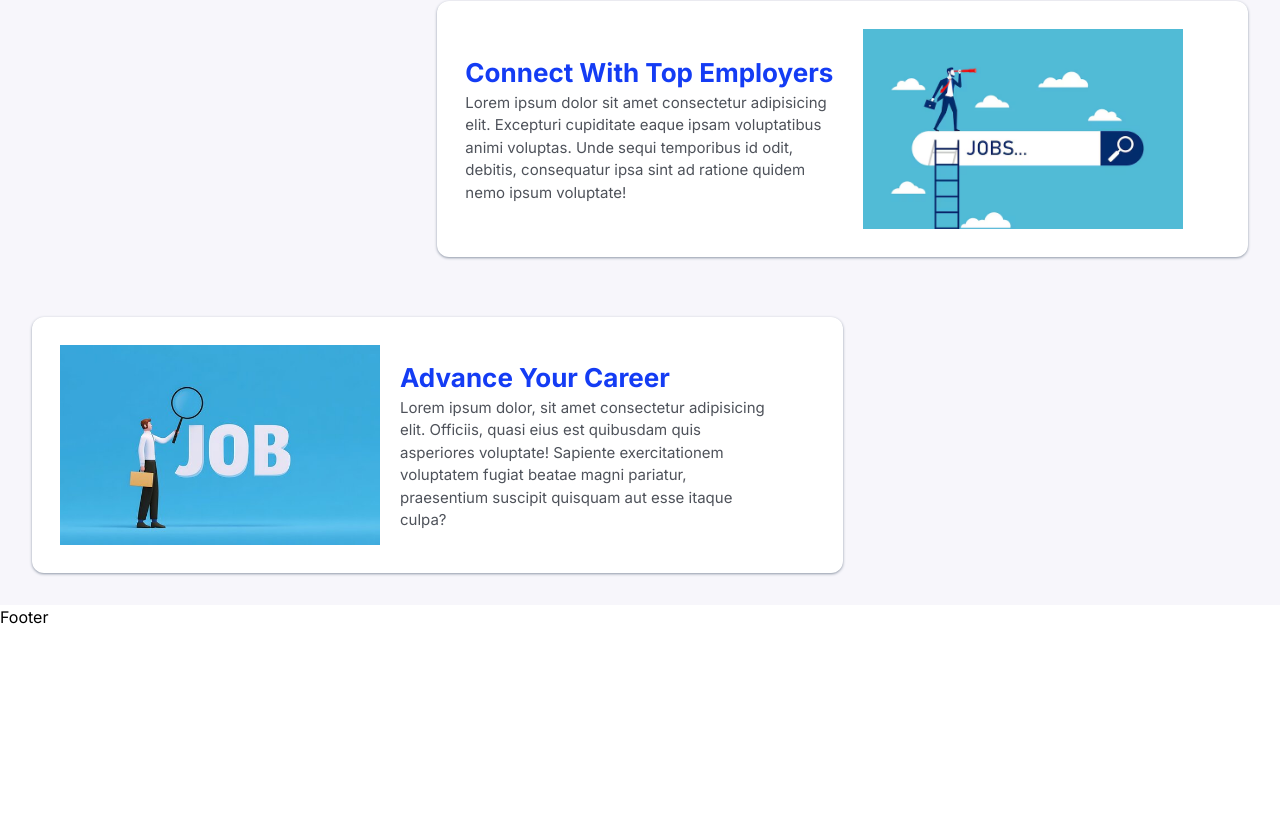
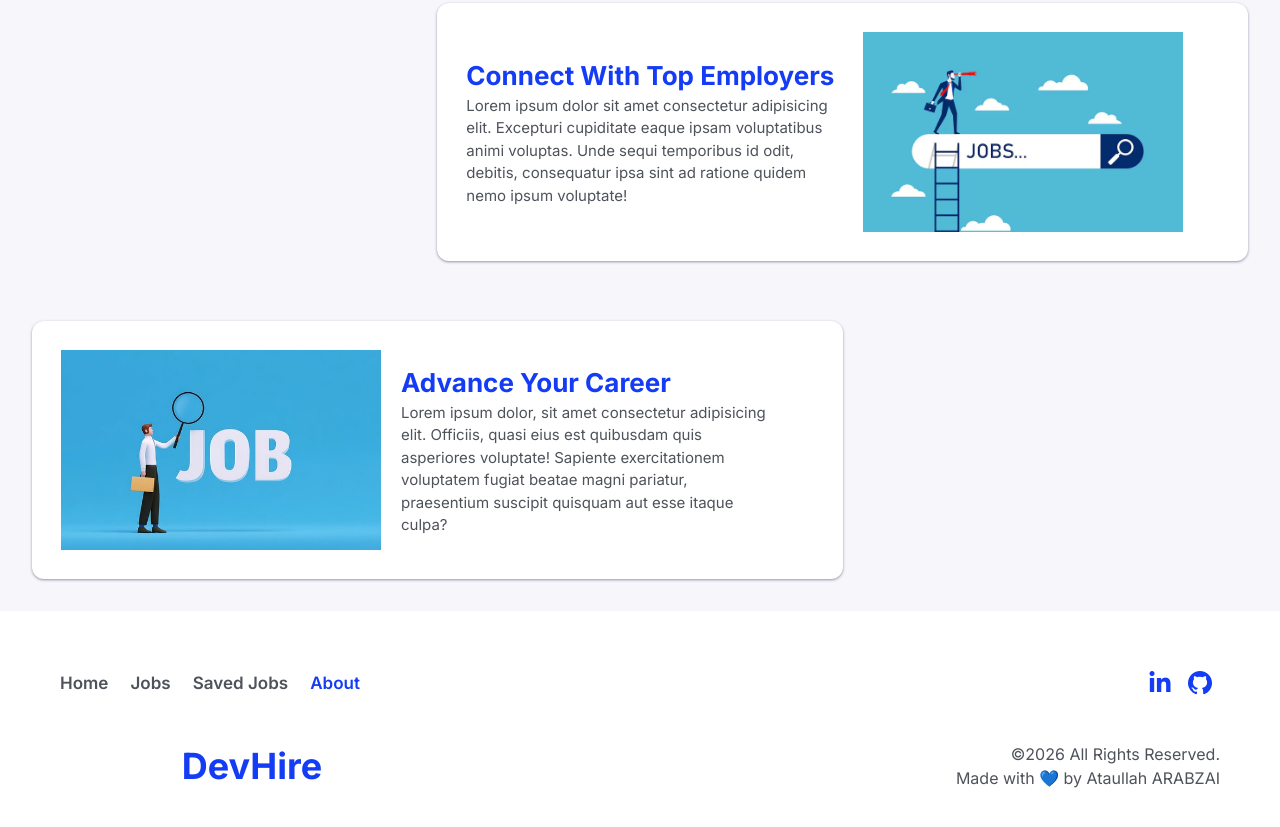
Before and after one commit to ataullaharabzai/DevHire-jobs-board, a React (Vite) app: page /about in a window 1280 px wide. Shown: the part 1047-1874 px from the top of the page. Before the commit the page ends 1676 px from the top, so only its background shows below. Built offline with nearby package versions, Linux system fonts and the light colour scheme.

Commit message:
footer added

```diff
--- a/src/Footer/Footer.tsx
+++ b/src/Footer/Footer.tsx
@@ -1,8 +1,80 @@
+import { NavLink } from "react-router-dom";
 
 function Footer() {
   return (
-    <div>Footer</div>
-  )
+    <footer className="p-5 md:p-15">
+      <div className="w-full flex flex-col md:flex-row gap-5 md:gap-0 justify-between items-center flex-wrap">
+        <div className="w-full max-w-75 flex justify-center gap-5 md:gap-0 md:justify-between items-center text-[#4e525a] text-[11px] sm:text-[17px]">
+          <NavLink
+            to="/"
+            className={({ isActive }) =>
+              isActive
+                ? "text-[#143cf4] font-semibold"
+                : "hover:text-[#143cf4] font-semibold"
+            }
+          >
+            Home
+          </NavLink>
+
+          <NavLink
+            to="/jobs"
+            className={({ isActive }) =>
+              isActive
+                ? "text-[#143cf4] font-semibold"
+                : "hover:text-[#143cf4] font-semibold"
+            }
+          >
+            Jobs
+          </NavLink>
+
+          <NavLink
+            to="/saved"
+            className={({ isActive }) =>
+              isActive
+                ? "text-[#143cf4] font-semibold"
+                : "hover:text-[#143cf4] font-semibold"
+            }
+          >
+            Saved Jobs
+          </NavLink>
+
+          <NavLink
+            to="/about"
+            className={({ isActive }) =>
+              isActive
+                ? "text-[#143cf4] font-semibold"
+                : "hover:text-[#143cf4] font-semibold"
+            }
+          >
+            About
+          </NavLink>
+        </div>
+        <div className="text-[#4e525a] w-full max-w-20 flex justify-around items-center">
+          <a href="https://linkedin.com/in/ataullah-dev">
+            <i className="fa-brands fa-linkedin-in md:text-2xl text-[#143cf4]"></i>
+          </a>
+          <a href="https://github.com/ataullaharabzai">
+            <i className="fa-brands fa-github md:text-2xl text-[#143cf4]"></i>
+          </a>
+        </div>
+      </div>
+
+      <div className="w-full flex flex-col md:flex-row justify-between items-center md:mt-10 mt-5 gap-5 md:gap-0">
+        <div className="w-full max-w-96 p-2 flex justify-center items-center flex-col md:gap-5">
+          <NavLink
+            to="/"
+            className="md:text-4xl text-2xl font-bold text-[#143cf4] ml-3 md:ml-0"
+          >
+            DevHire
+          </NavLink>
+        </div>
+        <div className="text-[#4e525a] w-full max-w-75 text-[12px] md:text-[16px] md:text-right text-center">
+          <p>©2026 All Rights Reserved.</p>
+          <p>Made with 💙 by Ataullah ARABZAI</p>
+        </div>
+      </div>
+    </footer>
+  );
 }
 
-export default Footer
+export default Footer;
--- a/src/components/Button.tsx
+++ b/src/components/Button.tsx
@@ -1,24 +1,24 @@
 import { NavLink } from "react-router-dom";
-import { useSavedJobs } from "../contexts/savedJobsContext";
+import type React from "react";
 
 interface Btn {
   text: string;
   visit: string;
   className: string;
-  onClick?: () => void
+  onClick?: () => void;
+  icon?: React.ReactNode;
 }
 
-function Button({ text, visit, className, onClick }: Btn) {
-
-
+function Button({ text, visit, className, onClick, icon }: Btn) {
   return (
     <>
       <NavLink
-        className={`md:px-6 md:py-3 px-4 py-2 rounded-md transition-all ${className}`}
+        className={`md:px-6 md:py-3 px-4 py-2 rounded-md transition-all ${className} flex items-center gap-3`}
         to={visit}
         onClick={onClick}
       >
-        {text}
+        <span>{text}</span>
+        {icon}
       </NavLink>
     </>
   );
--- a/src/pages/About.tsx
+++ b/src/pages/About.tsx
@@ -10,7 +10,7 @@ function About() {
         <img src={aboutLogo} alt="About Hero" className="m-auto" />
       </div>
       <div className="bg-[#f7f6fb] mt-10 p-8 flex flex-col gap-15">
-        <div className="w-full md:w-2/3 p-7 flex gap-5 items-center shadow shadow-gray-400 bg-white rounded-xl">
+        <div className="w-full md:w-2/3 p-7 flex gap-5 items-center shadow shadow-gray-400 bg-white rounded-xl border border-transparent hover:border hover:border-[#143cf4] transition-all">
           <div className="w-80 h-50">
             <img
               src={card1}
@@ -32,7 +32,7 @@ function About() {
         </div>
 
         <div className="w-full flex justify-end">
-          <div className="w-full md:w-2/3 p-7 flex gap-5 items-center shadow shadow-gray-400 bg-white rounded-xl">
+          <div className="w-full md:w-2/3 p-7 flex gap-5 items-center shadow shadow-gray-400 bg-white rounded-xl border border-transparent hover:border hover:border-[#143cf4] transition-all">
             <div className="w-1/2">
               <p className="text-[20px] md:text-[26px] font-bold text-[#143cf4]">
                 Connect With Top Employers
@@ -54,7 +54,7 @@ function About() {
           </div>
         </div>
 
-        <div className="w-full md:w-2/3 p-7 flex gap-5 items-center shadow shadow-gray-400 bg-white rounded-xl">
+        <div className="w-full md:w-2/3 p-7 flex gap-5 items-center shadow shadow-gray-400 bg-white rounded-xl border border-transparent hover:border hover:border-[#143cf4] transition-all">
           <div className="w-80 h-50">
             <img
               src={card3}
--- a/src/pages/Home.tsx
+++ b/src/pages/Home.tsx
@@ -60,7 +60,12 @@ function Home() {
           ))}
         </div>
         <div className="w-full mt-8 flex justify-center">
-          <Button text="Explore Jobs" visit="/jobs" className="text-white bg-[#143cf4] hover:bg-[#0428c4]" />
+          <Button
+            icon={<i className="fa-solid fa-arrow-right"></i>}
+            text="Explore Jobs"
+            visit="/jobs"
+            className="text-white bg-[#143cf4] hover:bg-[#0428c4]"
+          />
         </div>
       </section>
     </main>
```
